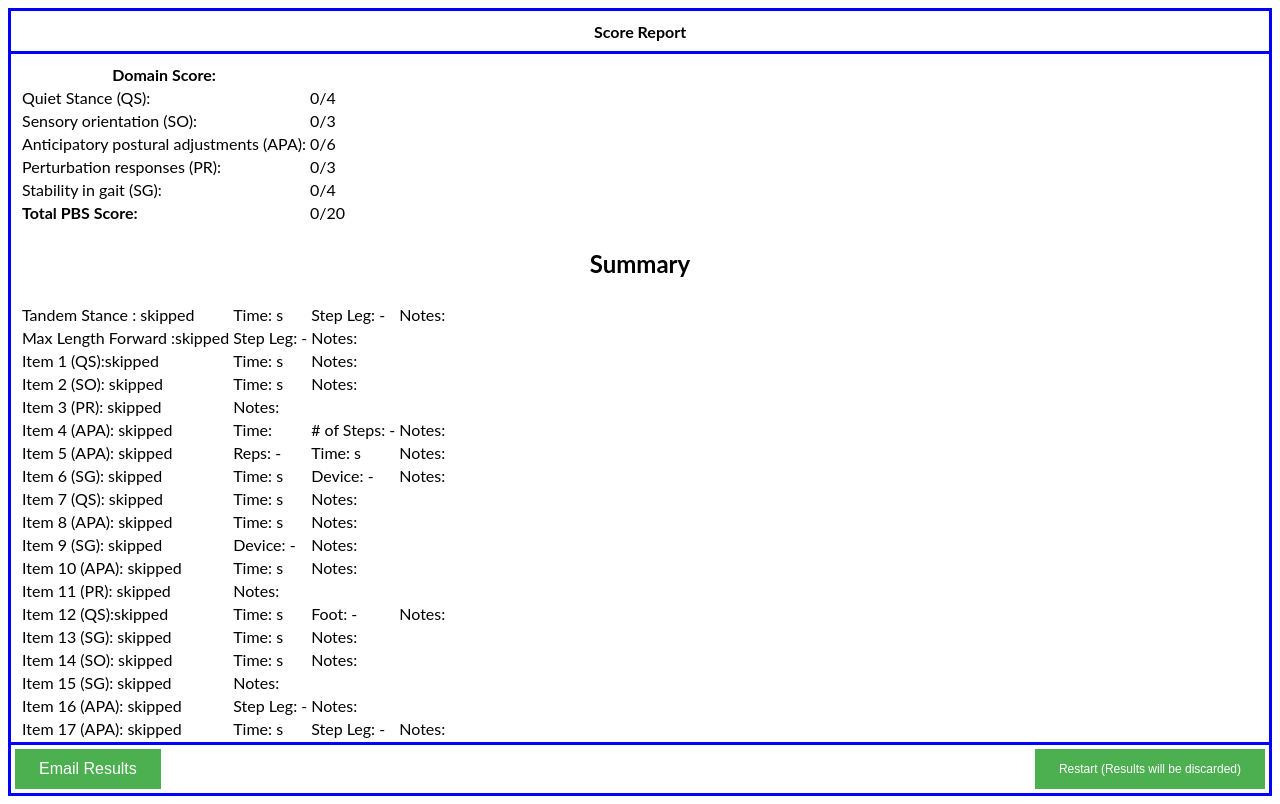
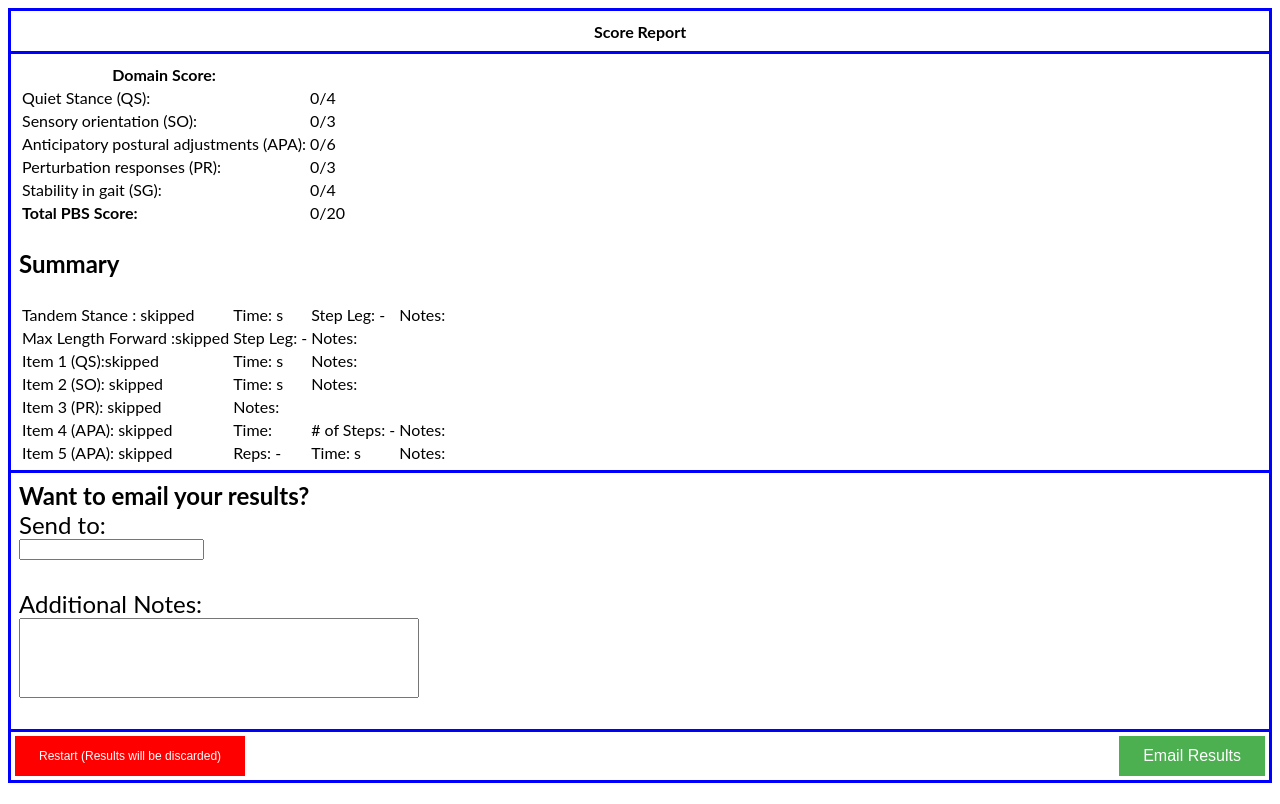
Before and after one commit to wizardto1/pbs-test3v2, an Angular app: page /results in a window 1280 px wide. Built offline with nearby package versions, Linux system fonts and the light colour scheme.

Commit message:
5 files modified

```diff
--- a/src/app/email/email.component.html
+++ b/src/app/email/email.component.html
@@ -1,7 +1,7 @@
 <div class="header"><p><strong>Email Results</strong></p></div>
 <div class="body"> <div style="margin:5px; font-family:Lato;">
 <form action="mailto:someone@example.com?subject=Berg Balance test results" method="post" enctype="text/plain">
-Email:<br>
+Send to:<br>
 <input type="text" id="email" name="email" [(ngModel)]="email"> <br><br>
 Message:<br>
 <textarea rows="25" cols="60" name="message" [(ngModel)]="message" style="word-break: break-word; width:95% ;" >
--- a/src/app/email/email.component.ts
+++ b/src/app/email/email.component.ts
@@ -171,7 +171,7 @@ note9="-";
       this.time13=this.scoresService.gettime13();
       this.time14=this.scoresService.gettime14();
       this.time15=this.scoresService.gettime15();
-      this.message=`Score Sheet for PBS:\nTandem Stance : ${this.score1} Time: ${this.time1} s Step Leg: ${this.leg1} Notes:${this.note1}\nMax Length Forward :${this.score2} Step Leg: ${this.leg2}  Notes: ${this.note2}
+      this.message=`Score Sheet for PBS:\nTandem Stance : ${this.score1} Time: ${this.time1} s Step Leg: ${this.leg1} Notes:${this.note1} %0D%0A \n Max Length Forward :${this.score2} Step Leg: ${this.leg2}  Notes: ${this.note2}
 Item 1 (QS):${this.score3}   Time:  ${this.time2} s    Notes: ${this.note3}\n
 Item 2 (SO): ${this.score4} Time:  ${this.time3} s   Notes: ${this.note4}\n
 Item 3 (PR): ${this.score5}  Notes:${this.note5}\n
--- a/src/app/results/results.component.css
+++ b/src/app/results/results.component.css
@@ -1,4 +1,3 @@
-
 p{
   font-family:Lato;
 }
@@ -10,13 +9,9 @@ p{
   display: flex;
   justify-content: center;
   align-items: center;
-
+  border-bottom:0;
   border-color:blue;
   height:5vh;
-   border-bottom: 0;
-}
-.warning{
-  color:red;
 }
 .body{
    text-align:center;
@@ -40,12 +35,41 @@ button{
   font-size: 2vh;
 }
 .bottom{
-
+  border-top:0;
   font-family:Lato;
   height:5vh;
   border:solid;
   padding:.5vh;
-  border-top:0;
+
   border-color:blue;
   justify-content:space-between;
   display:flex}
+.info{
+   text-align:left;
+  font-family:Lato;
+  font-size:3vh;
+  border:solid;
+  padding:1vh;
+  border-bottom:0;
+  height:50vh;
+  border-color:blue;
+  overflow-x: hidden;
+}
+ a {
+    color: #FFFFFF;
+    text-decoration: none;
+}
+.options{
+
+  font-family:Lato;
+  font-size:3vh;
+  border:solid;
+  padding:1vh;
+  border-bottom:0;
+  height:30vh;
+  border-color:blue;
+  overflow-x: hidden;
+}
+.warning{
+  color:red;
+}
--- a/src/app/results/results.component.html
+++ b/src/app/results/results.component.html
@@ -2,7 +2,7 @@
 
  <p> <strong>Score Report</strong></p></div>
 
-<div class="body">
+<div class="info">
   <div [innerHTML]="zeroend"></div>
   <div [innerHTML]="end"></div>
   <table style="text-align:left;">
@@ -59,9 +59,17 @@
 
     </table>
 </div>
+<div class="options">
+  <strong>Want to email your results?</strong><br>
+  Send to:<br>
+<input type="text" id="email" name="email" [(ngModel)]="email">
+<br><br>
+  Additional Notes:<br>
+<input type="text" id="note" name="note" [(ngModel)]="addnote" style="height:10vh; width:50vh;">
+</div>
 <div class="bottom">
+        <button [routerLink]="['/home']" style="font-size:1.5vh;background-color:red;" (click)="reset()" > Restart (Results will be discarded)</button>
+         <button ><a href="mailto:{{email}}?subject=PBS%20Test%20Result&body={{message}}">Email Results</a></button>
 
-         <button [routerLink]="['/email']"  > Email Results</button>
-      <button [routerLink]="['/home']" style="font-size:1.5vh;" (click)="reset()" > Restart (Results will be discarded)</button>
 
  </div>
--- a/src/app/results/results.component.ts
+++ b/src/app/results/results.component.ts
@@ -10,7 +10,9 @@ import { TimeService } from '../time.service';
    encapsulation: ViewEncapsulation.None,
 })
 export class ResultsComponent implements OnInit {
-
+  email;
+  message;
+  addnote;
   zeroend:string;
   end:string;
   qs=0;
@@ -179,6 +181,29 @@ note9="-";
       if (this.scoresService.GetEnd()==true){
         this.end='<p class="warning">TEST ENDED PREMATURELY</p>';
       }
+      this.message=`Score Sheet for PBS:%0D%0ATandem Stance : ${this.score1} Time: ${this.time1} s Step Leg: ${this.leg1} Notes:${this.note1} %0D%0A
+      Max Length Forward :${this.score2} Step Leg: ${this.leg2}  Notes: ${this.note2}
+Item 1 (QS):${this.score3}   Time:  ${this.time2} s    Notes: ${this.note3}%0D%0A
+Item 2 (SO): ${this.score4} Time:  ${this.time3} s   Notes: ${this.note4}%0D%0A
+Item 3 (PR): ${this.score5}  Notes:${this.note5}%0D%0A
+Item 4 (APA): ${this.score6} Time: ${this.time4}  # of Steps: ${this.leg3} Notes: ${this.note6}%0D%0A
+Item 5 (APA): ${this.score7}  Reps: ${this.leg4}   Time: ${this.time5} s  Notes: ${this.note7}%0D%0A
+Item 6 (SG): ${this.score8} Time: ${this.time6} s  Device: ${this.device1} Notes: ${this.note8}%0D%0A
+Item 7 (QS): ${this.score9} Time: ${this.time7} s   Notes: ${this.note9}%0D%0A
+Item 8 (APA): ${this.score10} Time: ${this.time8} s   Notes: ${this.note10}%0D%0A
+Item 9 (SG): ${this.score11} Device: ${this.device2}  Notes: ${this.note11}%0D%0A
+Item 10 (APA): ${this.score12} Time: ${this.time9} s   Notes: ${this.note12}%0D%0A
+Item 11 (PR): ${this.score13} Notes: ${this.note13}%0D%0A
+Item 12 (QS):${this.score14} Time: ${this.time10} s Foot: ${this.leg5} Notes: ${this.note14}%0D%0A
+Item 13 (SG): ${this.score15} Time: ${this.time11} s Notes: ${this.note15}%0D%0A
+Item 14 (SO): ${this.score16} Time: ${this.time12} s Notes:${this.note16}%0D%0A
+Item 15 (SG): ${this.score17} Notes: ${this.note17}%0D%0A
+Item 16 (APA): ${this.score18}  Step Leg: ${this.leg6} Notes: ${this.note18}%0D%0A
+Item 17 (APA): ${this.score19} Time: ${this.time13} s Step Leg: ${this.leg7} Notes: ${this.note19}%0D%0A
+Item 18 (SO): ${this.score20} Time: ${this.time14} s Device: ${this.device3} Notes:${this.note20}%0D%0A
+Item 19 (QS): ${this.score21} Time: ${this.time15} s Stance: ${this.leg8} Notes:${this.note21}%0D%0A
+Item 20 (PR): ${this.score22} Notes:${this.note22}%0D%0A
+Additional Notes:%0D%0A`;
 
   }
 
```
